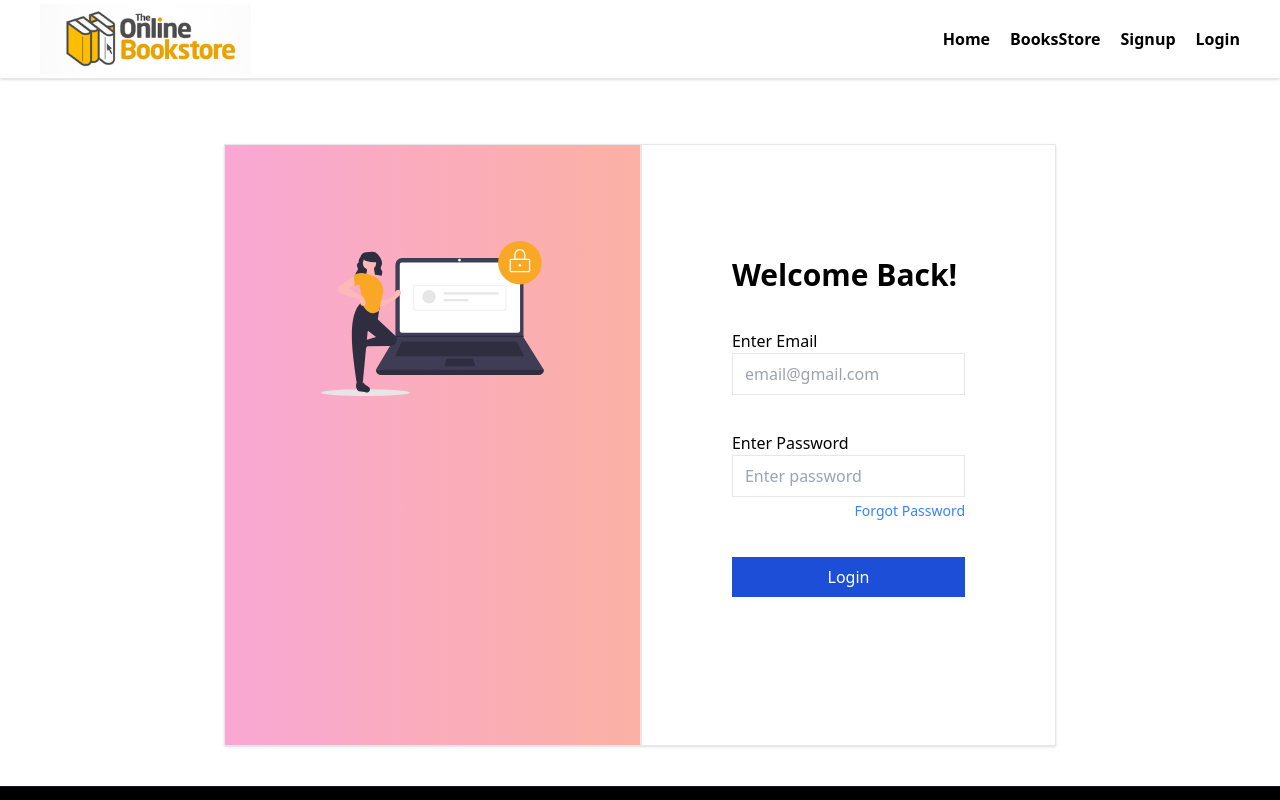
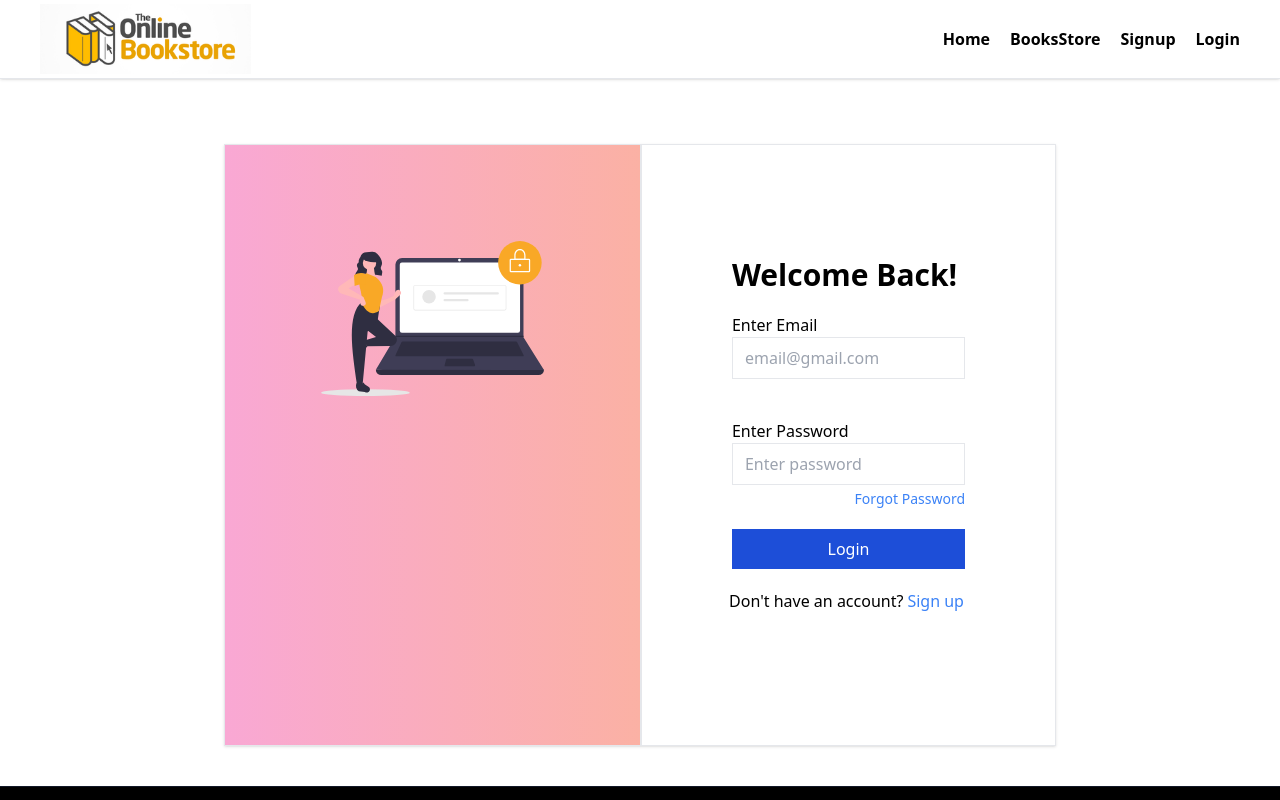
Before and after one commit to Prathmesh895/bookStore, a React (Vite) app in the folder frontend/: page /login in a window 1280 px wide. Shown: the top 800 px of the page. Built offline with nearby package versions, Linux system fonts and the light colour scheme.

Commit message:
first commit

```diff
--- a/frontend/src/components/navbar.jsx
+++ b/frontend/src/components/navbar.jsx
@@ -8,8 +8,8 @@ import { AuthContext } from '../authContext';
 function Navbar() {
     const { user, logout } = useContext(AuthContext);
     const [showNav, setShowNav] = useState(false);
+
     // show nav for mobile view
-
     const handleOnShowNav = () => {
         setShowNav(!showNav);
     }
--- a/frontend/src/pages/login.jsx
+++ b/frontend/src/pages/login.jsx
@@ -21,8 +21,10 @@ function LoginPage() {
             const role = localStorage.getItem('role');
             if (role === 'author') {
                 navigate('/author');
+                window.location.reload();
             } else {
                 navigate('/');
+                window.location.reload();
             }
         }
     }, [navigate]);
@@ -79,10 +81,10 @@ function LoginPage() {
                     <img src="/login_pdn4.svg" alt="login-logo" />
                 </div>
                 {/* Login form */}
-                <form onSubmit={handleOnSubmit} className='bg-white lg:basis-1/2 lg:py-28 flex flex-col space-y-9 justify-center items-center lg:px-10 p-5'>
+                <form onSubmit={handleOnSubmit} className='bg-white lg:basis-1/2 lg:py-28 flex flex-col  lg:justify-center lg:items-center lg:px-10 p-5'>
                     <div className='text-3xl font-semibold text-start lg:w-[70%] w-[100%]'>Welcome Back!</div>
                     {/* Input for email */}
-                    <div className='flex flex-col lg:w-[70%] w-[100%]'>
+                    <div className='flex flex-col lg:w-[70%] w-[100%] my-5'>
                         <label htmlFor="email">Enter Email</label>
                         <input type="email" id="email"
                             className={`${error.email ? "border-red-500" : ''}`}
@@ -93,7 +95,7 @@ function LoginPage() {
                     </div>
 
                     {/* Input for password */}
-                    <div className='flex flex-col lg:w-[70%] w-[100%]'>
+                    <div className='flex flex-col lg:w-[70%] w-[100%] my-5'>
                         <label htmlFor="password">Enter Password</label>
                         <input type="password" id="password"
                             className={`${error.password ? "border-red-500" : ''}`}
@@ -106,6 +108,9 @@ function LoginPage() {
                         </div>
                     </div>
                     <button type="submit" className='bg-blue-700 text-white px-10 lg:w-[70%] w-[100%]'>Login</button>
+                    <div className='my-5 text-start'>Don't have an account?
+                        <Link to='/signup' className='text-blue-500 mx-1 cursor-pointer'>Sign up</Link>
+                    </div>
                     <div>
                         {message &&
                             <div className={`${message === 'User Is not Verified' ? 'text-red-500' : 'text-green-700'} text-md bg-white font-semibold absolute top-24 right-10 rounded w-56 h-16 border shadow flex items-center justify-center space-x-2`}>
--- a/frontend/src/pages/signup.jsx
+++ b/frontend/src/pages/signup.jsx
@@ -1,5 +1,6 @@
-import React, { useState,useEffect  } from 'react'
-import { useNavigate } from 'react-router-dom';
+import React, { useState, useEffect } from 'react'
+import { Link, useNavigate } from 'react-router-dom';
+
 
 function signup() {
   const navigate = useNavigate();
@@ -128,6 +129,9 @@ function signup() {
               <span className='text-sm text-red-600 '>{errors.role}</span>
             </div>
             <button type="submit" className='bg-blue-700 text-white px-10 py-1.5 lg:w-[70%] w-[100%]'>Login</button>
+            <div className='my-5 text-start'>Already have an account?
+              <Link to='/login' className='text-blue-500 mx-1 cursor-pointer'>Login</Link>
+            </div>
             <div>
               {errors && <h1 className='text-sm text-red-600 bg-red-50 p-1 '>{errors.general}</h1>}
             </div>
```
Lines whose indentation alone changed are shown as unchanged.
